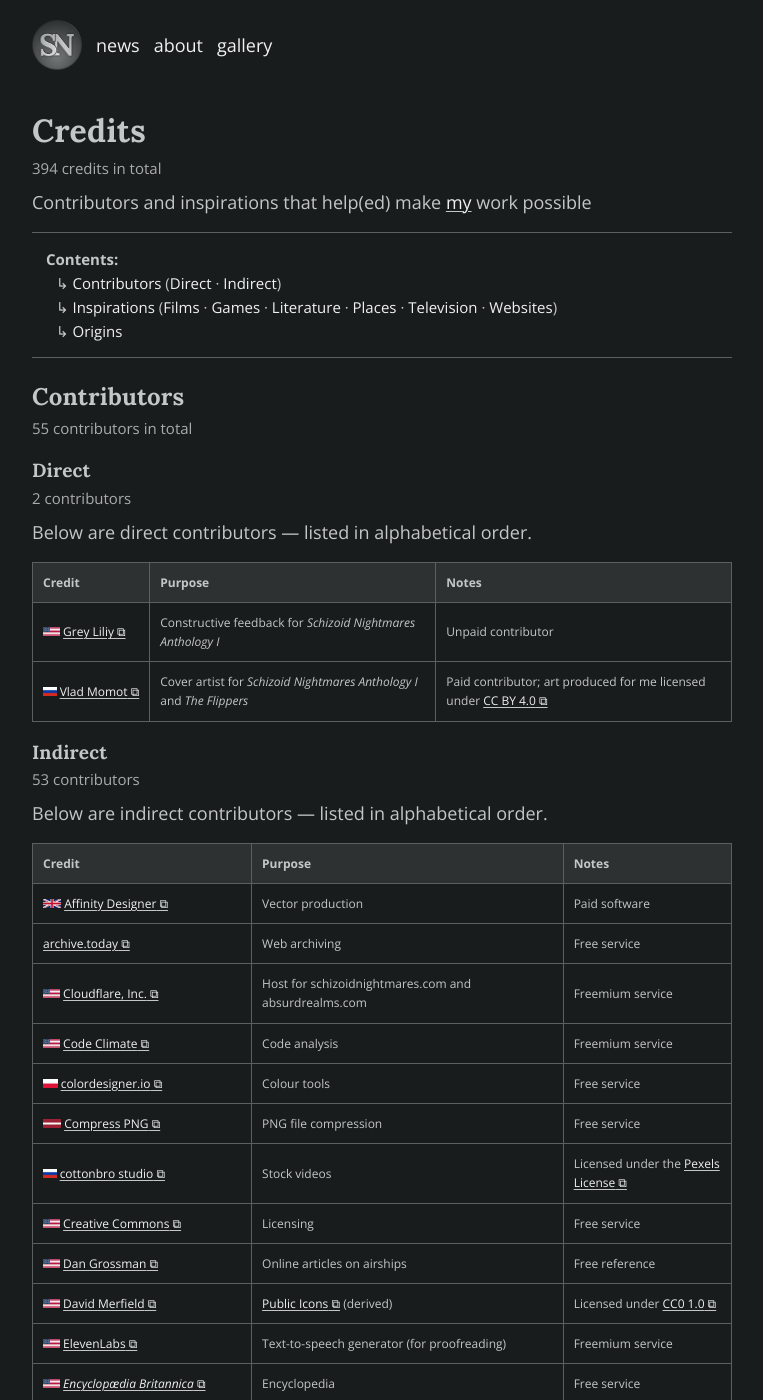
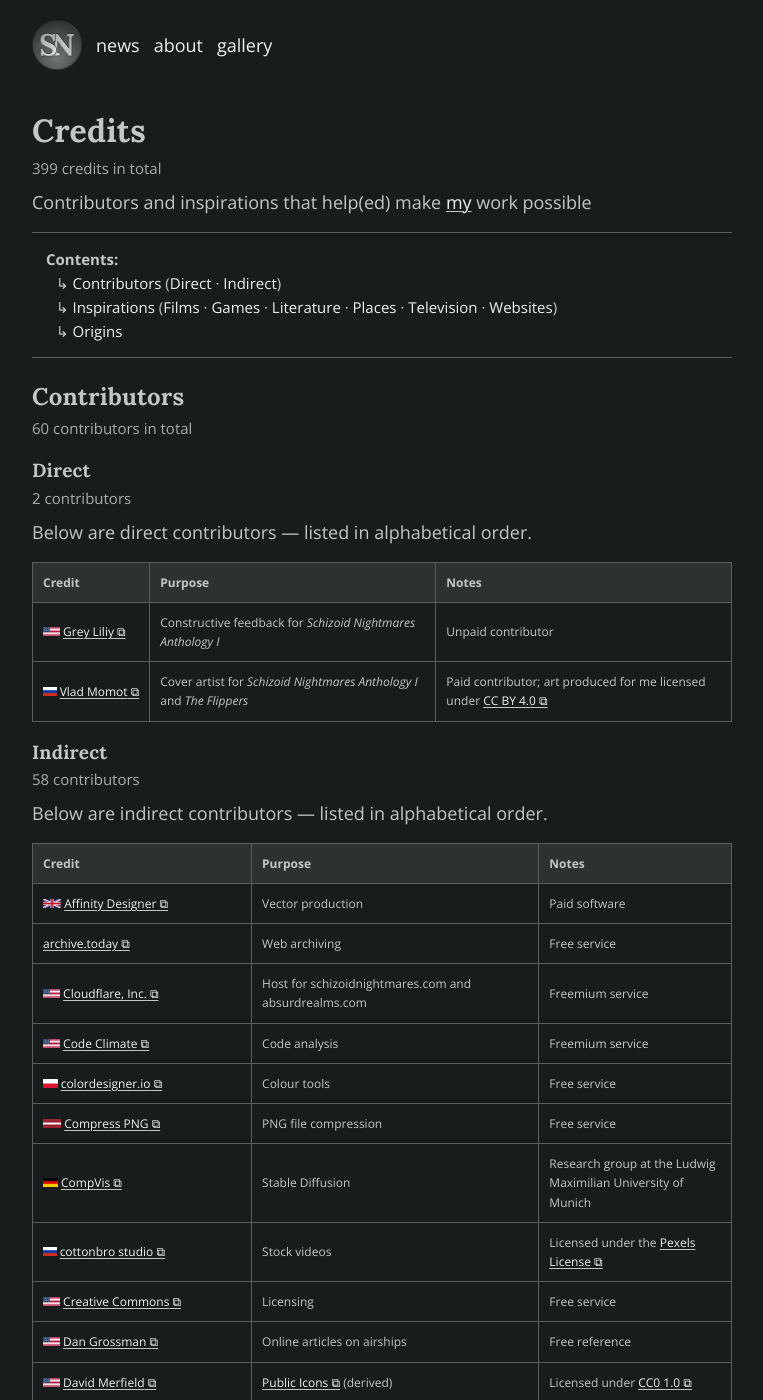
Before and after one commit to schizoidnightmares/schizoidnightmares.com, a Jekyll site: the page built from credits.md, in a window 1280 px wide and 1400 px high. Shown: the whole window, without its empty margins (258-1021 px from the left). Built offline with Jekyll 4.4.1, drawn with Linux system fonts in a browser that asks for light colours; some of the changed text lies outside the part shown.

```diff
--- a/_data/contributors.yaml
+++ b/_data/contributors.yaml
@@ -33,6 +33,12 @@
   usage: PNG file compression
   notes: Free service
 
+- title: CompVis
+  flag: de
+  url: https://ommer-lab.com/
+  usage: Stable Diffusion
+  notes: Research group at the Ludwig Maximilian University of Munich
+
 - title: cottonbro studio
   flag: ru
   url: https://www.pexels.com/@cottonbro/
@@ -56,6 +62,12 @@
   url: https://lllllllllllllllll.com/
   usage: <a href="https://github.com/davidmerfield/Public-Icons" target="_blank">Public Icons</a> (derived)
   notes: Licensed under <a href="https://github.com/davidmerfield/Public-Icons/blob/master/LICENSE" target="_blank">CC0 1.0</a>
+
+- title: EleutherAI
+  flag: us
+  url: https://www.eleuther.ai/
+  usage: Stable Diffusion
+  notes: Non-profit organization
 
 - title: ElevenLabs
   flag: us
@@ -172,6 +184,12 @@
   usage: Stock videos
   notes: Licensed under the <a href="https://www.pexels.com/license/" target="_blank">Pexels License</a>
 
+- title: LAION
+  flag: de
+  url: https://laion.ai/
+  usage: Stable Diffusion
+  notes: Non-profit organization
+
 - title: Lora by Cyreal
   flag: ge
   url: http://cyreal.org/fonts/lora/
@@ -244,6 +262,12 @@
   usage: Ruby packages
   notes: Free service
 
+- title: Runway AI, Inc.
+  flag: us
+  url: https://runwayml.com/
+  usage: Stable Diffusion
+  notes: Private company
+
 - title: Sasha Trubetskoy
   flag: us
   url: https://sashamaps.net/
@@ -255,6 +279,12 @@
   url: https://www.editorx.com/shaping-design
   usage: <a href="https://www.editorx.com/shaping-design/article/font-size" target="_blank">Font size guidelines</a>
   notes: Free service
+
+- title: Stability AI
+  flag: gb
+  url: https://stability.ai/
+  usage: Stable Diffusion
+  notes: Private company
 
 - title: Stack Overflow
   flag: us
--- a/credits.md
+++ b/credits.md
@@ -1,11 +1,11 @@
 ---
 title: Credits
 description: Acknowledging sources that help(ed) make my work possible
-last_modified_at: March 23, 2024
+last_modified_at: March 25, 2024
 ---
 
 # Credits
-394 credits in total
+399 credits in total
 {: .cap}
 
 Contributors and inspirations that help(ed) make [my](/about/) work possible
@@ -24,7 +24,7 @@
 {: .toc}
 
 ## Contributors
-55 contributors in total
+60 contributors in total
 {: .cap}
 
 ### Direct
@@ -36,7 +36,7 @@
 {% include contributors.html direct=1 %}
 
 ### Indirect
-53 contributors
+58 contributors
 {: .cap}
 
 Below are indirect contributors — listed in alphabetical order.
@@ -91,10 +91,10 @@
 
 The national origins of all credits
 
-{% include origin.html flag="us" perc="55.7" %}
+{% include origin.html flag="us" perc="55.6" %}
 {% include origin.html flag="gb" perc="12.0" %}
 {% include origin.html flag="ca" perc="4.8" %}
-{% include origin.html flag="de" perc="2.5" %}
+{% include origin.html flag="de" perc="3.0" %}
 {% include origin.html flag="fr" perc="2.0" %}
 {% include origin.html flag="ru" perc="2.0" %}
 {% include origin.html flag="au" perc="1.3" %}
```
